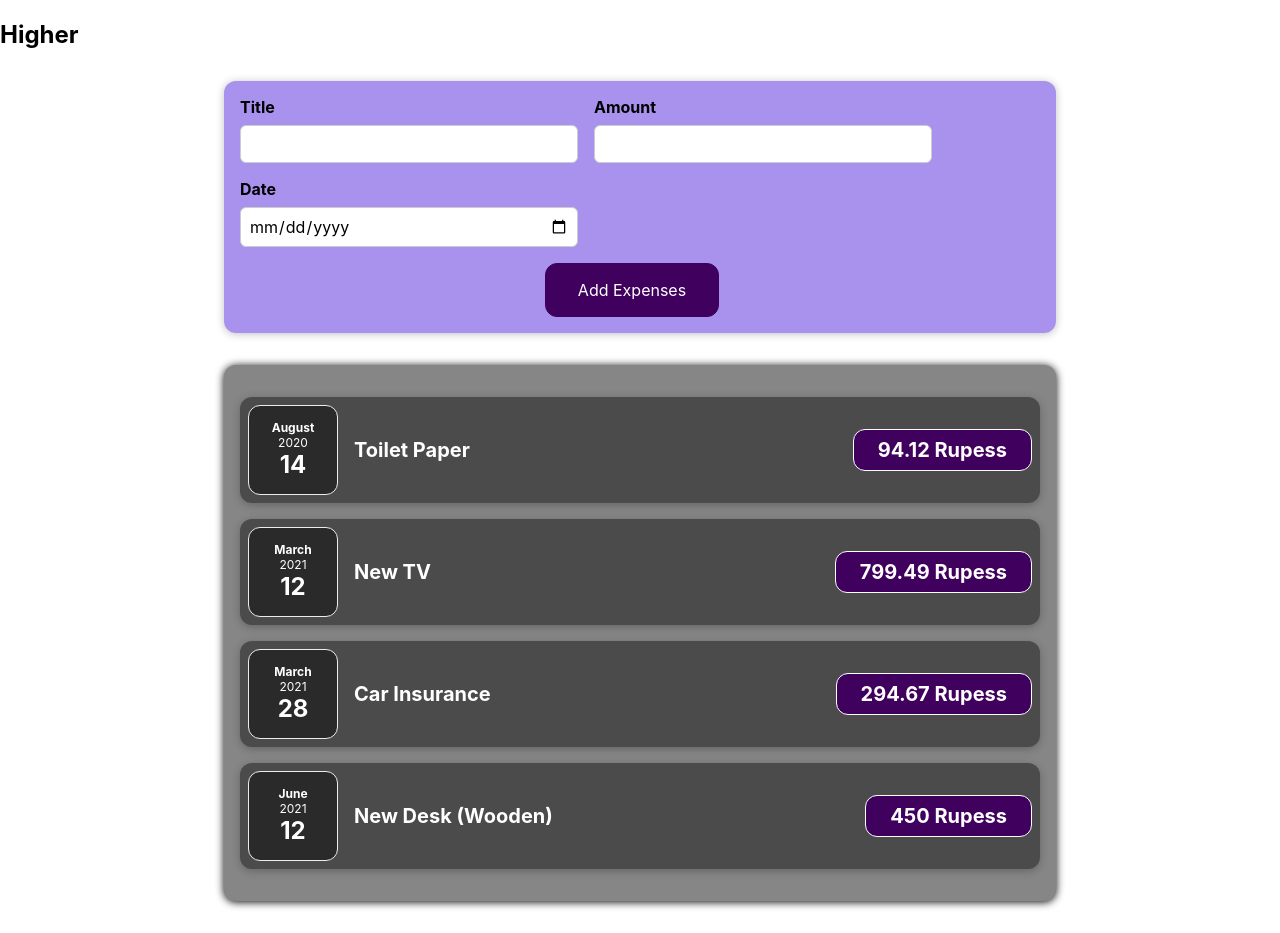
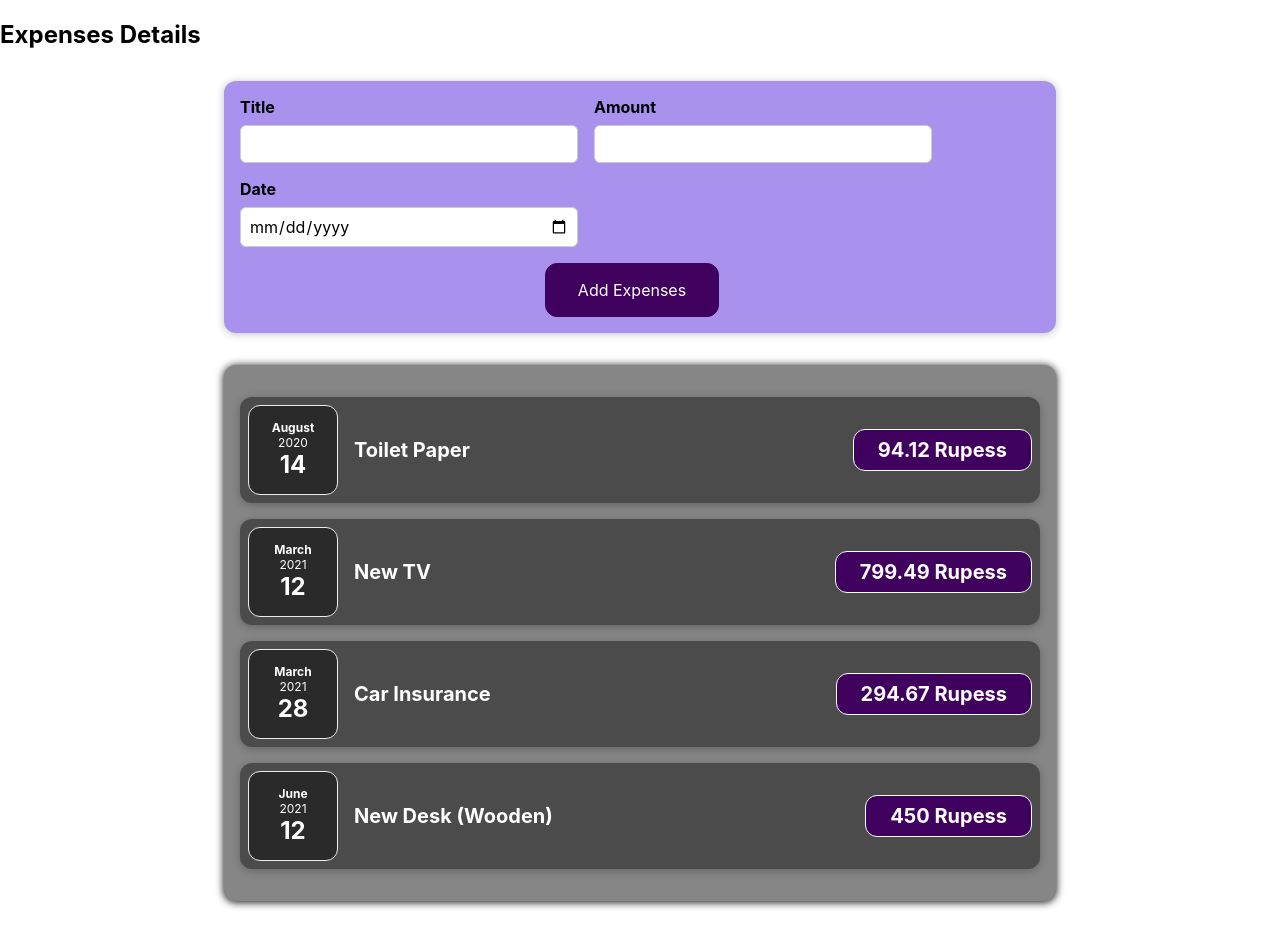
Before and after one commit to Daya00/test-app, a React (Create React App) app: page / in a window 1280 px wide. Built offline with nearby package versions, Linux system fonts and the light colour scheme.

Commit message:
list heading.

```diff
--- a/src/App.js
+++ b/src/App.js
@@ -37,7 +37,7 @@ function App() {
 
   return (
     <div>
-      <h2>Higher</h2>
+      <h2>Expenses Details</h2>
       <NewExpense onAddExpense={addExpenseHandler} />
       <Expenses items={expenseState}></Expenses>
     </div>
```
